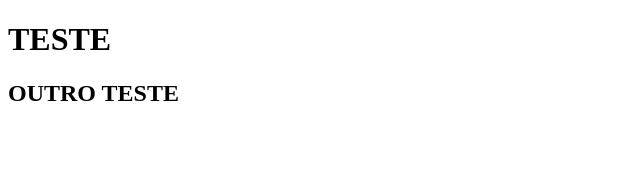
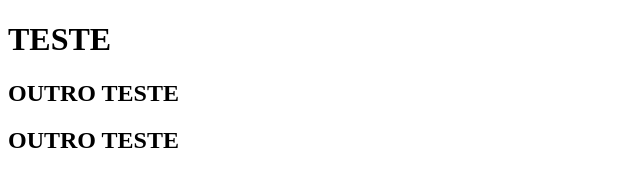
Before and after one commit to serjovsky/teste_deploy, a plain HTML site: page index.html in a window 1280 px wide. Shown: the whole page, without its empty margins (0-640 px from the left). Drawn offline with Linux system fonts and the light colour scheme.

Commit message:
Update index.html

```diff
--- a/index.html
+++ b/index.html
@@ -8,5 +8,6 @@
 <body>
     <h1> TESTE </h1>
     <h2> OUTRO TESTE </h2>
+    <h2> OUTRO TESTE </h2>
 </body>
 </html>
```
